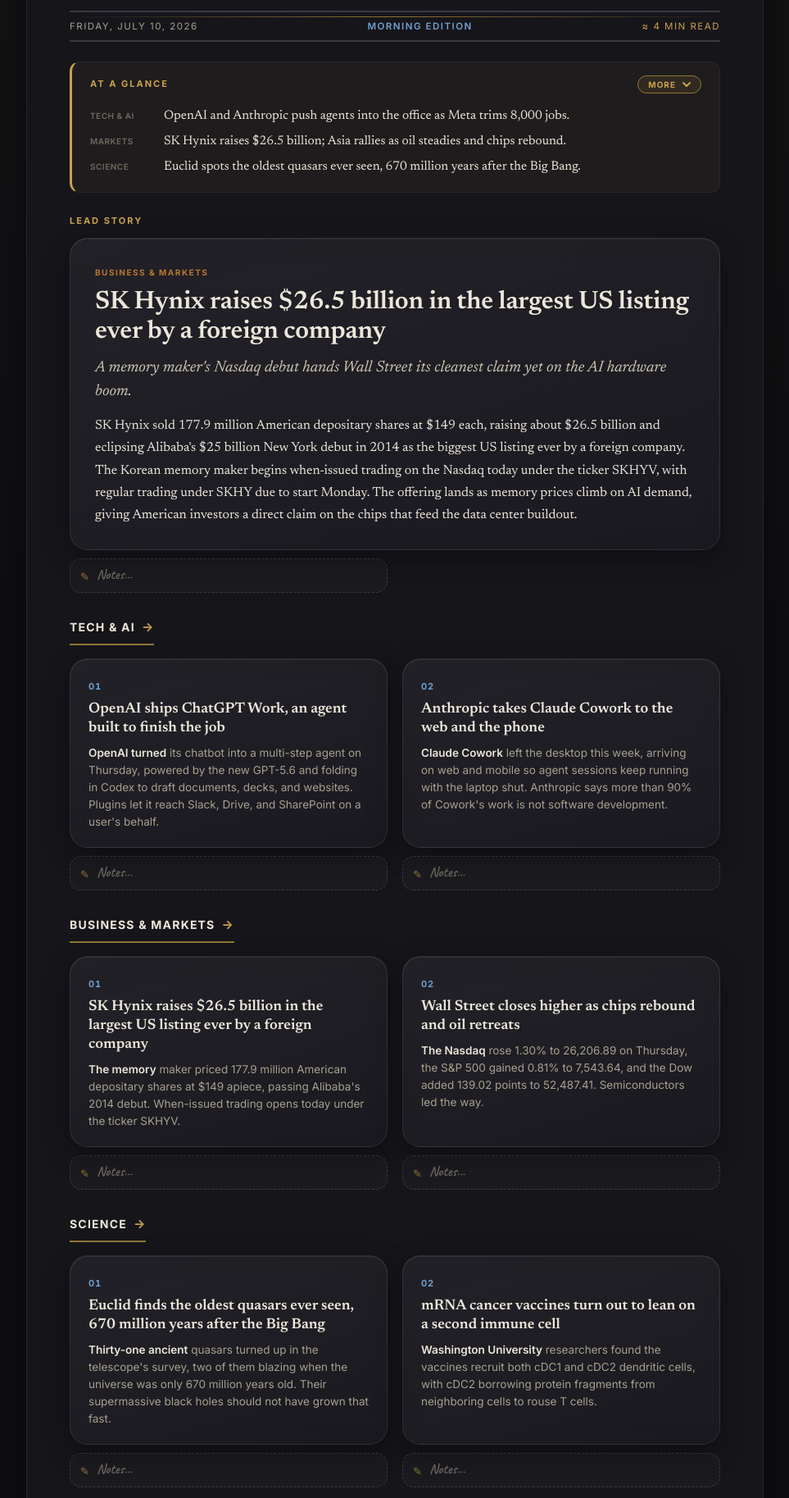
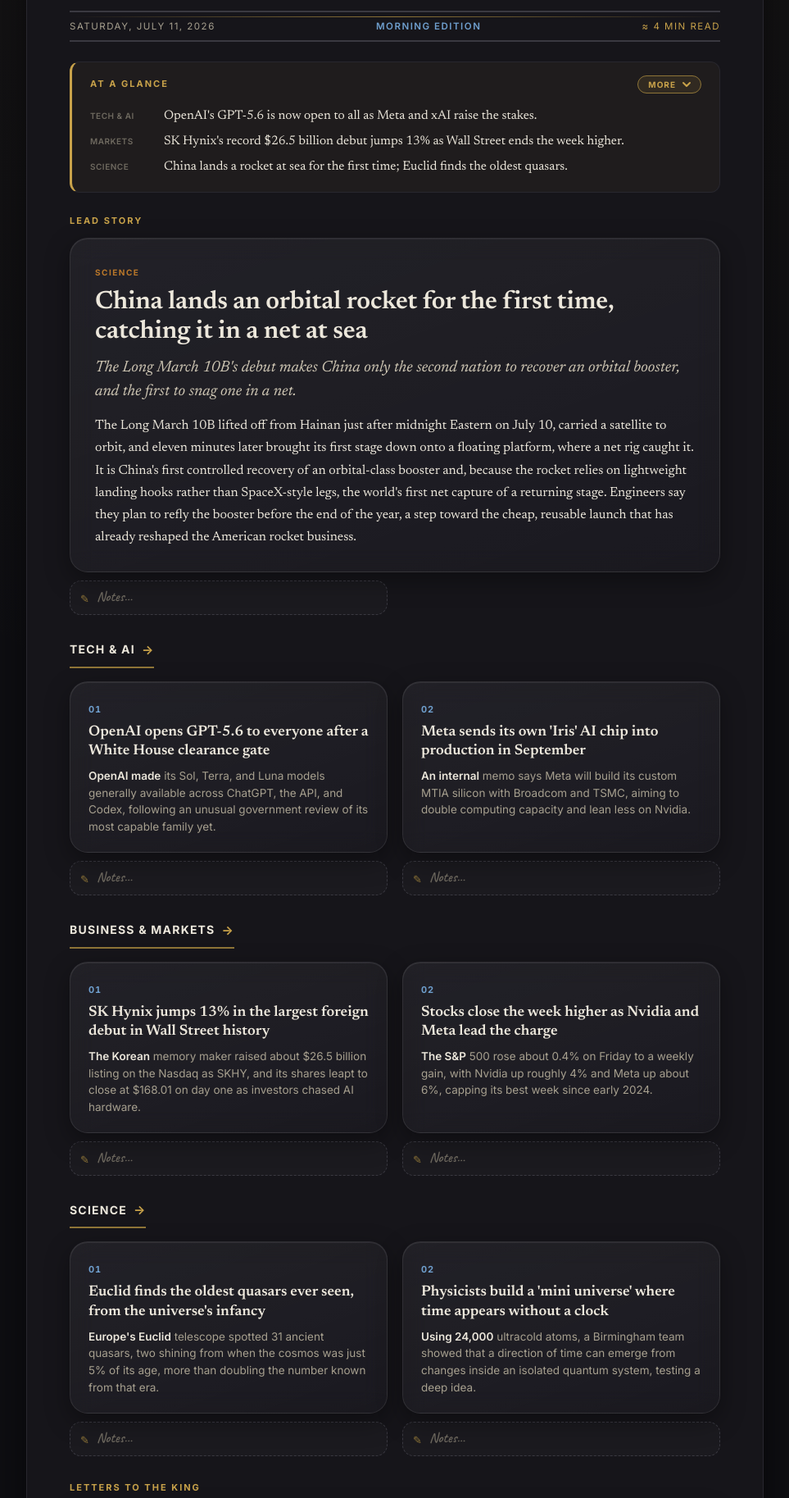
Before and after one commit to Ironman1421/davidsdailybread, a plain HTML site: page index.html in a window 1280 px wide. Shown: the part 344-2171 px from the top of the page at 82% size, without its empty margins (158-1121 px from the left). Drawn offline with nearby package versions, Linux system fonts and the light colour scheme; a web font is replaced by a local one.

Commit message:
Morning edition Saturday, July 11, 2026

```diff
--- a/bakery-state.json
+++ b/bakery-state.json
@@ -9,6 +9,7 @@
  ],
  "usedSatchelLetters": [
   "KS-006",
-"KS-015"
+  "KS-015",
+  "KS-007"
  ]
 }
--- a/index.html
+++ b/index.html
@@ -3,7 +3,7 @@
 <head>
 <meta charset="utf-8">
 <meta name="viewport" content="width=device-width, initial-scale=1">
-<title>David's Daily Bread – Morning edition, Friday, July 10, 2026</title>
+<title>David's Daily Bread – Morning edition, Saturday, July 11, 2026</title>
 <meta name="description" content="David's Daily Bread – a twice-daily briefing on technology, markets, and science, baked fresh every morning and evening.">
 <link rel="canonical" href="https://davidsdailybread.com/">
 <link rel="icon" type="image/svg+xml" href="/favicon.svg">
@@ -11,7 +11,7 @@
 <link rel="alternate" type="application/rss+xml" title="David's Daily Bread" href="/feed.xml">
 <meta property="og:type" content="website">
 <meta property="og:site_name" content="David's Daily Bread">
-<meta property="og:title" content="David's Daily Bread – Morning edition, Friday, July 10, 2026">
+<meta property="og:title" content="David's Daily Bread – Morning edition, Saturday, July 11, 2026">
 <meta property="og:description" content="A twice-daily briefing on technology, markets, and science, baked fresh every morning and evening.">
 <meta property="og:url" content="https://davidsdailybread.com/">
 <meta property="og:image" content="https://davidsdailybread.com/og-card.png">
@@ -165,9 +165,9 @@
     <div class="tagline"><a href="/tech.html">Technology</a><span class="sep">&middot;</span><a href="/markets.html">Markets</a><span class="sep">&middot;</span><a href="/science.html">Science</a></div>
     <div class="dateline">
       <div class="dateline-row">
-<span>Friday, July 10, 2026</span>
+        <span>Saturday, July 11, 2026</span>
         <span class="edition">Morning edition</span>
-<span class="read">&#8776; 4 min read</span>
+        <span class="read">≈ 4 min read</span>
       </div>
     </div>
   </header>
@@ -181,34 +181,34 @@
       </button>
     </div>
     <ul>
-<li><span class="tag">Tech &amp; AI</span><span>OpenAI and Anthropic push agents into the office as Meta trims 8,000 jobs.</span></li>
-<li><span class="tag">Markets</span><span>SK Hynix raises $26.5 billion; Asia rallies as oil steadies and chips rebound.</span></li>
-<li><span class="tag">Science</span><span>Euclid spots the oldest quasars ever seen, 670 million years after the Big Bang.</span></li>
+      <li><span class="tag">Tech &amp; AI</span><span>OpenAI's GPT-5.6 is now open to all as Meta and xAI raise the stakes.</span></li>
+      <li><span class="tag">Markets</span><span>SK Hynix's record $26.5 billion debut jumps 13% as Wall Street ends the week higher.</span></li>
+      <li><span class="tag">Science</span><span>China lands a rocket at sea for the first time; Euclid finds the oldest quasars.</span></li>
     </ul>
     <div class="glance-more" id="glanceMore">
       <div class="glance-more-inner">
         <div class="glance-grp">
           <div class="glance-grp-head">Tech &amp; AI</div>
           <ul>
-<li><span class="rank">1</span><span><a href="https://money.usnews.com/investing/news/articles/2026-07-09/openai-launches-chatgpt-work">OpenAI ships ChatGPT Work, an agent built to finish the job</a></span></li>
-<li><span class="rank">2</span><span><a href="https://venturebeat.com/technology/anthropic-brings-claude-cowork-to-mobile-and-web-as-usage-data-shows-most-users-arent-coding">Claude Cowork arrives on the web and the phone</a></span></li>
-<li><span class="rank">3</span><span><a href="https://x.ai/news/grok-4-5">Grok 4.5 lands fourth on the intelligence index</a></span></li>
+            <li><span class="rank">1</span><span><a href="https://www.engadget.com/2210308/openai-rolls-out-gpt5-6-july-9/">GPT-5.6 goes public after a White House clearance gate</a></span></li>
+            <li><span class="rank">2</span><span><a href="https://techcrunch.com/2026/07/09/metas-new-ai-chips-will-begin-production-in-september/">Meta's 'Iris' AI chip enters production in September</a></span></li>
+            <li><span class="rank">3</span><span><a href="https://cybernews.com/ai-news/grok-45-public-launch/">Grok 4.5 leads tool use but hallucinates more</a></span></li>
           </ul>
         </div>
         <div class="glance-grp">
           <div class="glance-grp-head">Business &amp; Markets</div>
           <ul>
-<li><span class="rank">1</span><span><a href="https://www.aljazeera.com/economy/2026/7/10/south-koreas-sk-hynix-raises-26-5bn-in-record-breaking-us-ipo">SK Hynix raises $26.5 billion in record US listing</a></span></li>
-<li><span class="rank">2</span><span><a href="https://finance.yahoo.com/markets/live/stock-market-today-thursday-july-9-us-strikes-iran-223149196.html">Wall Street closes higher as chips rebound, oil retreats</a></span></li>
-<li><span class="rank">3</span><span><a href="https://www.thestreet.com/stock-market-today/stock-market-today-dow-jones-sp-500-nasdaq-updates-july-9-2026">Micron lifts US plant spending to $250 billion</a></span></li>
+            <li><span class="rank">1</span><span><a href="https://www.cnbc.com/2026/07/10/sk-hynix-skhy-stock-nasdaq.html">SK Hynix jumps 13% in a record foreign debut</a></span></li>
+            <li><span class="rank">2</span><span><a href="https://www.fool.com/coverage/stock-market-today/2026/07/10/stock-market-today-july-10-markets-edge-higher-and-sk-hynix-soars-on-debut/">Stocks end the week higher, led by Nvidia and Meta</a></span></li>
+            <li><span class="rank">3</span><span><a href="https://www.cnbc.com/2026/07/07/oil-prices-iran-strait-hormuz.html">Oil climbs as tankers are hit near Hormuz</a></span></li>
           </ul>
         </div>
         <div class="glance-grp">
           <div class="glance-grp-head">Science</div>
           <ul>
-<li><span class="rank">1</span><span><a href="https://www.esa.int/Science_Exploration/Space_Science/Euclid/Euclid_discovers_the_most_ancient_quasar_in_the_Universe">Euclid finds the oldest quasars ever seen</a></span></li>
-<li><span class="rank">2</span><span><a href="https://www.sciencedaily.com/releases/2026/07/260708022212.htm">mRNA cancer vaccines lean on a second immune cell</a></span></li>
-<li><span class="rank">3</span><span><a href="https://www.sciencedaily.com/releases/2026/07/260707054119.htm">A 150-year-old gallium mystery is finally solved</a></span></li>
+            <li><span class="rank">1</span><span><a href="https://www.space.com/space-exploration/launches-spacecraft/making-history-china-lands-rocket-during-an-orbital-launch-for-1st-time-ever">China lands an orbital rocket at sea, a first</a></span></li>
+            <li><span class="rank">2</span><span><a href="https://science.nasa.gov/blogs/science-news/2026/07/06/esas-euclid-space-telescope-finds-universes-most-ancient-quasars/">Euclid finds the oldest quasars ever seen</a></span></li>
+            <li><span class="rank">3</span><span><a href="https://www.sciencedaily.com/releases/2026/07/260709160632.htm">A 'mini universe' where time needs no clock</a></span></li>
           </ul>
         </div>
       </div>
@@ -217,50 +217,46 @@
 
   <div class="kicker">Lead story</div>
   <article class="card lead-card">
-<a class="card-link" href="https://www.aljazeera.com/economy/2026/7/10/south-koreas-sk-hynix-raises-26-5bn-in-record-breaking-us-ipo">
-<span class="badge">Business &amp; markets</span>
-<h1>SK Hynix raises $26.5 billion in the largest US listing ever by a foreign company</h1>
-<p class="standfirst">A memory maker's Nasdaq debut hands Wall Street its cleanest claim yet on the AI hardware boom.</p>
-<p class="lead-body">SK Hynix sold 177.9 million American depositary shares at $149 each, raising about $26.5 billion and eclipsing Alibaba's $25 billion New York debut in 2014 as the biggest US listing ever by a foreign company. The Korean memory maker begins when-issued trading on the Nasdaq today under the ticker SKHYV, with regular trading under SKHY due to start Monday. The offering lands as memory prices climb on AI demand, giving American investors a direct claim on the chips that feed the data center buildout.</p>
+    <a class="card-link" href="https://www.space.com/space-exploration/launches-spacecraft/making-history-china-lands-rocket-during-an-orbital-launch-for-1st-time-ever">
+      <span class="badge">Science</span>
+      <h1>China lands an orbital rocket for the first time, catching it in a net at sea</h1>
+      <p class="standfirst">The Long March 10B's debut makes China only the second nation to recover an orbital booster, and the first to snag one in a net.</p>
+      <p class="lead-body">The Long March 10B lifted off from Hainan just after midnight Eastern on July 10, carried a satellite to orbit, and eleven minutes later brought its first stage down onto a floating platform, where a net rig caught it. It is China's first controlled recovery of an orbital-class booster and, because the rocket relies on lightweight landing hooks rather than SpaceX-style legs, the world's first net capture of a returning stage. Engineers say they plan to refly the booster before the end of the year, a step toward the cheap, reusable launch that has already reshaped the American rocket business.</p>
     </a>
   </article>
-<div class="notes" data-note-key="https://www.aljazeera.com/economy/2026/7/10/south-koreas-sk-hynix-raises-26-5bn-in-record-breaking-us-ipo"><span class="pen">&#9998;</span><textarea rows="1" placeholder="Notes&hellip;" aria-label="Notes on this story"></textarea><button class="notes-close" type="button" title="Close notes" aria-label="Close notes">&times;</button></div>
+  <div class="notes" data-note-key="https://www.space.com/space-exploration/launches-spacecraft/making-history-china-lands-rocket-during-an-orbital-launch-for-1st-time-ever"><span class="pen">&#9998;</span><textarea rows="1" placeholder="Notes&hellip;" aria-label="Notes on this story"></textarea><button class="notes-close" type="button" title="Close notes" aria-label="Close notes">&times;</button></div>
 
   <section class="section">
     <a class="col-head" href="/tech.html">Tech &amp; AI <span class="arrow">&rarr;</span></a>
     <div class="card-grid">
-<div class="stack"><article class="card story-card"><a class="card-link" href="https://money.usnews.com/investing/news/articles/2026-07-09/openai-launches-chatgpt-work"><span class="num">01</span><h3>OpenAI ships ChatGPT Work, an agent built to finish the job</h3><p><b>OpenAI turned</b> its chatbot into a multi-step agent on Thursday, powered by the new GPT-5.6 and folding in Codex to draft documents, decks, and websites. Plugins let it reach Slack, Drive, and SharePoint on a user's behalf.</p></a></article><div class="notes" data-note-key="https://money.usnews.com/investing/news/articles/2026-07-09/openai-launches-chatgpt-work"><span class="pen">&#9998;</span><textarea rows="1" placeholder="Notes&hellip;" aria-label="Notes on this story"></textarea><button class="notes-close" type="button" title="Close notes" aria-label="Close notes">&times;</button></div></div>
-<div class="stack"><article class="card story-card"><a class="card-link" href="https://venturebeat.com/technology/anthropic-brings-claude-cowork-to-mobile-and-web-as-usage-data-shows-most-users-arent-coding"><span class="num">02</span><h3>Anthropic takes Claude Cowork to the web and the phone</h3><p><b>Claude Cowork</b> left the desktop this week, arriving on web and mobile so agent sessions keep running with the laptop shut. Anthropic says more than 90% of Cowork's work is not software development.</p></a></article><div class="notes" data-note-key="https://venturebeat.com/technology/anthropic-brings-claude-cowork-to-mobile-and-web-as-usage-data-shows-most-users-arent-coding"><span class="pen">&#9998;</span><textarea rows="1" placeholder="Notes&hellip;" aria-label="Notes on this story"></textarea><button class="notes-close" type="button" title="Close notes" aria-label="Close notes">&times;</button></div></div>
+      <div class="stack"><article class="card story-card"><a class="card-link" href="https://www.engadget.com/2210308/openai-rolls-out-gpt5-6-july-9/"><span class="num">01</span><h3>OpenAI opens GPT-5.6 to everyone after a White House clearance gate</h3><p><b>OpenAI made</b> its Sol, Terra, and Luna models generally available across ChatGPT, the API, and Codex, following an unusual government review of its most capable family yet.</p></a></article><div class="notes" data-note-key="https://www.engadget.com/2210308/openai-rolls-out-gpt5-6-july-9/"><span class="pen">&#9998;</span><textarea rows="1" placeholder="Notes&hellip;" aria-label="Notes on this story"></textarea><button class="notes-close" type="button" title="Close notes" aria-label="Close notes">&times;</button></div></div>
+      <div class="stack"><article class="card story-card"><a class="card-link" href="https://techcrunch.com/2026/07/09/metas-new-ai-chips-will-begin-production-in-september/"><span class="num">02</span><h3>Meta sends its own 'Iris' AI chip into production in September</h3><p><b>An internal</b> memo says Meta will build its custom MTIA silicon with Broadcom and TSMC, aiming to double computing capacity and lean less on Nvidia.</p></a></article><div class="notes" data-note-key="https://techcrunch.com/2026/07/09/metas-new-ai-chips-will-begin-production-in-september/"><span class="pen">&#9998;</span><textarea rows="1" placeholder="Notes&hellip;" aria-label="Notes on this story"></textarea><button class="notes-close" type="button" title="Close notes" aria-label="Close notes">&times;</button></div></div>
     </div>
   </section>
 
   <section class="section">
     <a class="col-head" href="/markets.html">Business &amp; Markets <span class="arrow">&rarr;</span></a>
     <div class="card-grid">
-<div class="stack"><article class="card story-card"><a class="card-link" href="https://www.aljazeera.com/economy/2026/7/10/south-koreas-sk-hynix-raises-26-5bn-in-record-breaking-us-ipo"><span class="num">01</span><h3>SK Hynix raises $26.5 billion in the largest US listing ever by a foreign company</h3><p><b>The memory</b> maker priced 177.9 million American depositary shares at $149 apiece, passing Alibaba's 2014 debut. When-issued trading opens today under the ticker SKHYV.</p></a></article><div class="notes" data-note-key="https://www.aljazeera.com/economy/2026/7/10/south-koreas-sk-hynix-raises-26-5bn-in-record-breaking-us-ipo"><span class="pen">&#9998;</span><textarea rows="1" placeholder="Notes&hellip;" aria-label="Notes on this story"></textarea><button class="notes-close" type="button" title="Close notes" aria-label="Close notes">&times;</button></div></div>
-<div class="stack"><article class="card story-card"><a class="card-link" href="https://finance.yahoo.com/markets/live/stock-market-today-thursday-july-9-us-strikes-iran-223149196.html"><span class="num">02</span><h3>Wall Street closes higher as chips rebound and oil retreats</h3><p><b>The Nasdaq</b> rose 1.30% to 26,206.89 on Thursday, the S&amp;P 500 gained 0.81% to 7,543.64, and the Dow added 139.02 points to 52,487.41. Semiconductors led the way.</p></a></article><div class="notes" data-note-key="https://finance.yahoo.com/markets/live/stock-market-today-thursday-july-9-us-strikes-iran-223149196.html"><span class="pen">&#9998;</span><textarea rows="1" placeholder="Notes&hellip;" aria-label="Notes on this story"></textarea><button class="notes-close" type="button" title="Close notes" aria-label="Close notes">&times;</button></div></div>
+      <div class="stack"><article class="card story-card"><a class="card-link" href="https://www.cnbc.com/2026/07/10/sk-hynix-skhy-stock-nasdaq.html"><span class="num">01</span><h3>SK Hynix jumps 13% in the largest foreign debut in Wall Street history</h3><p><b>The Korean</b> memory maker raised about $26.5 billion listing on the Nasdaq as SKHY, and its shares leapt to close at $168.01 on day one as investors chased AI hardware.</p></a></article><div class="notes" data-note-key="https://www.cnbc.com/2026/07/10/sk-hynix-skhy-stock-nasdaq.html"><span class="pen">&#9998;</span><textarea rows="1" placeholder="Notes&hellip;" aria-label="Notes on this story"></textarea><button class="notes-close" type="button" title="Close notes" aria-label="Close notes">&times;</button></div></div>
+      <div class="stack"><article class="card story-card"><a class="card-link" href="https://www.fool.com/coverage/stock-market-today/2026/07/10/stock-market-today-july-10-markets-edge-higher-and-sk-hynix-soars-on-debut/"><span class="num">02</span><h3>Stocks close the week higher as Nvidia and Meta lead the charge</h3><p><b>The S&amp;P</b> 500 rose about 0.4% on Friday to a weekly gain, with Nvidia up roughly 4% and Meta up about 6%, capping its best week since early 2024.</p></a></article><div class="notes" data-note-key="https://www.fool.com/coverage/stock-market-today/2026/07/10/stock-market-today-july-10-markets-edge-higher-and-sk-hynix-soars-on-debut/"><span class="pen">&#9998;</span><textarea rows="1" placeholder="Notes&hellip;" aria-label="Notes on this story"></textarea><button class="notes-close" type="button" title="Close notes" aria-label="Close notes">&times;</button></div></div>
     </div>
   </section>
 
   <section class="section">
     <a class="col-head" href="/science.html">Science <span class="arrow">&rarr;</span></a>
     <div class="card-grid">
-<div class="stack"><article class="card story-card"><a class="card-link" href="https://www.esa.int/Science_Exploration/Space_Science/Euclid/Euclid_discovers_the_most_ancient_quasar_in_the_Universe"><span class="num">01</span><h3>Euclid finds the oldest quasars ever seen, 670 million years after the Big Bang</h3><p><b>Thirty-one ancient</b> quasars turned up in the telescope's survey, two of them blazing when the universe was only 670 million years old. Their supermassive black holes should not have grown that fast.</p></a></article><div class="notes" data-note-key="https://www.esa.int/Science_Exploration/Space_Science/Euclid/Euclid_discovers_the_most_ancient_quasar_in_the_Universe"><span class="pen">&#9998;</span><textarea rows="1" placeholder="Notes&hellip;" aria-label="Notes on this story"></textarea><button class="notes-close" type="button" title="Close notes" aria-label="Close notes">&times;</button></div></div>
-<div class="stack"><article class="card story-card"><a class="card-link" href="https://www.sciencedaily.com/releases/2026/07/260708022212.htm"><span class="num">02</span><h3>mRNA cancer vaccines turn out to lean on a second immune cell</h3><p><b>Washington University</b> researchers found the vaccines recruit both cDC1 and cDC2 dendritic cells, with cDC2 borrowing protein fragments from neighboring cells to rouse T cells.</p></a></article><div class="notes" data-note-key="https://www.sciencedaily.com/releases/2026/07/260708022212.htm"><span class="pen">&#9998;</span><textarea rows="1" placeholder="Notes&hellip;" aria-label="Notes on this story"></textarea><button class="notes-close" type="button" title="Close notes" aria-label="Close notes">&times;</button></div></div>
+      <div class="stack"><article class="card story-card"><a class="card-link" href="https://science.nasa.gov/blogs/science-news/2026/07/06/esas-euclid-space-telescope-finds-universes-most-ancient-quasars/"><span class="num">01</span><h3>Euclid finds the oldest quasars ever seen, from the universe's infancy</h3><p><b>Europe's Euclid</b> telescope spotted 31 ancient quasars, two shining from when the cosmos was just 5% of its age, more than doubling the number known from that era.</p></a></article><div class="notes" data-note-key="https://science.nasa.gov/blogs/science-news/2026/07/06/esas-euclid-space-telescope-finds-universes-most-ancient-quasars/"><span class="pen">&#9998;</span><textarea rows="1" placeholder="Notes&hellip;" aria-label="Notes on this story"></textarea><button class="notes-close" type="button" title="Close notes" aria-label="Close notes">&times;</button></div></div>
+      <div class="stack"><article class="card story-card"><a class="card-link" href="https://www.sciencedaily.com/releases/2026/07/260709160632.htm"><span class="num">02</span><h3>Physicists build a 'mini universe' where time appears without a clock</h3><p><b>Using 24,000</b> ultracold atoms, a Birmingham team showed that a direction of time can emerge from changes inside an isolated quantum system, testing a deep idea.</p></a></article><div class="notes" data-note-key="https://www.sciencedaily.com/releases/2026/07/260709160632.htm"><span class="pen">&#9998;</span><textarea rows="1" placeholder="Notes&hellip;" aria-label="Notes on this story"></textarea><button class="notes-close" type="button" title="Close notes" aria-label="Close notes">&times;</button></div></div>
     </div>
   </section>
 
-
-<!--KING_COURT_START-->
   <section class="section">
     <div class="kicker">Letters to the King</div>
     <div class="card qa-card">
-<details class="qa king" open><summary>You wrote that you had been young and now were old. What surprised you most about growing old?</summary><div class="king-from">From the Baker's own shelf</div><p>What surprised me was not the weakness of the hands but the quietness of the wanting. When I was a boy in the sheepfolds I could not sit still for the length of an hour, and now I can sit a whole afternoon and count it a feast. I thought age would take my songs from me; instead it dropped them into a lower key, and the low notes carry farther across a valley than the high ones ever did. And this: I have been young, and now am old, yet I never saw the righteous forsaken nor their seed begging bread. Grief did not spare me, for I buried a friend and a son and a great deal of my own pride, and still the table was set. So grow old without dread, friend. The loaf does not get smaller; only your hurry does.</p><div class="king-sig">&ndash; David, King in Jerusalem</div></details>
+      <details class="qa king" open><summary>You wept for Absalom even after he raised an army against you. How do you keep loving a child who has turned against you?</summary><div class="king-from">From the Baker&#x27;s own shelf</div><p>Friend, you have set your finger on the wound that never fully closed. When they brought me word that my boy was dead, I felt no king's triumph; I climbed to the chamber above the gate and wept, and would to God I had died in his stead. Hear me: a father's love is no wage paid out for good behavior and withdrawn when the account runs dry. It is a covenant, nearer to the shepherd's ache for the lamb that has wandered than to the judge's cold ledger, and Absalom, even with a sword in his hand, was still bone of my bone. So guard your gates as wisdom demands, for mercy is not the same as folly, yet do not let the betrayal turn your heart to stone. Keep a lamp burning in the window; the love that outlives the wound is the nearest thing on earth to the mercy that has so often outlived my own sins.</p><div class="king-sig">&ndash; David, King in Jerusalem</div></details>
     </div>
     <div class="king-foot">Mail carried to the throne by the Baker &ndash; leave your own letter at <a href="/chronicles.html">the chronicles</a>.</div>
   </section>
-<!--KING_COURT_END-->
-
 
   <div class="page-notes">
     <div class="notes-label">Page notes</div>
@@ -280,7 +276,7 @@
       <span class="foot-copy">We Deliver &ndash; every edition by email</span>
       <a class="sub-btn" href="https://buttondown.com/davidsdailybread">Subscribe</a>
     </div>
-<div class="colophon">David's Daily Bread &middot; compiled Friday, July 10, 2026 at 5:15 AM ET &middot; <a href="/archive.html">Past editions</a> &middot; <a href="/feed.xml">RSS</a> &middot; <a href="https://buttondown.com/davidsdailybread">Subscribe</a></div>
+    <div class="colophon">David's Daily Bread &middot; compiled Saturday, July 11, 2026 at 8:50 AM ET &middot; <a href="/archive.html">Past editions</a> &middot; <a href="/feed.xml">RSS</a> &middot; <a href="https://buttondown.com/davidsdailybread">Subscribe</a></div>
   </footer>
 </div>
 <script>
```
Also changed, not shown: archive.html (+4 -3 lines), archive.json (+7 -0 lines), feed.xml (+7 -0 lines), markets.html (+8 -8 lines), science.html (+8 -8 lines), tech.html (+8 -8 lines). Lines whose indentation alone changed are shown as unchanged.
